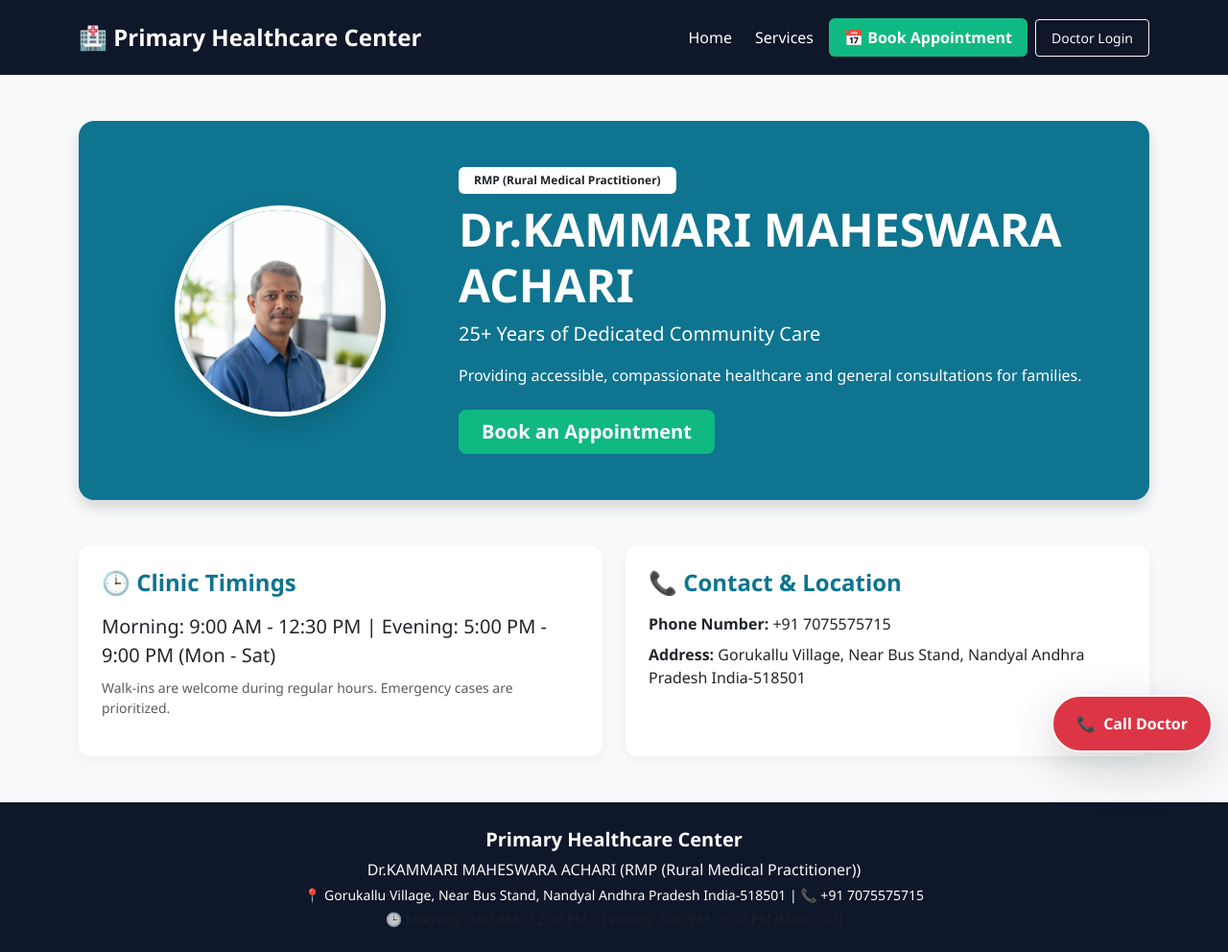
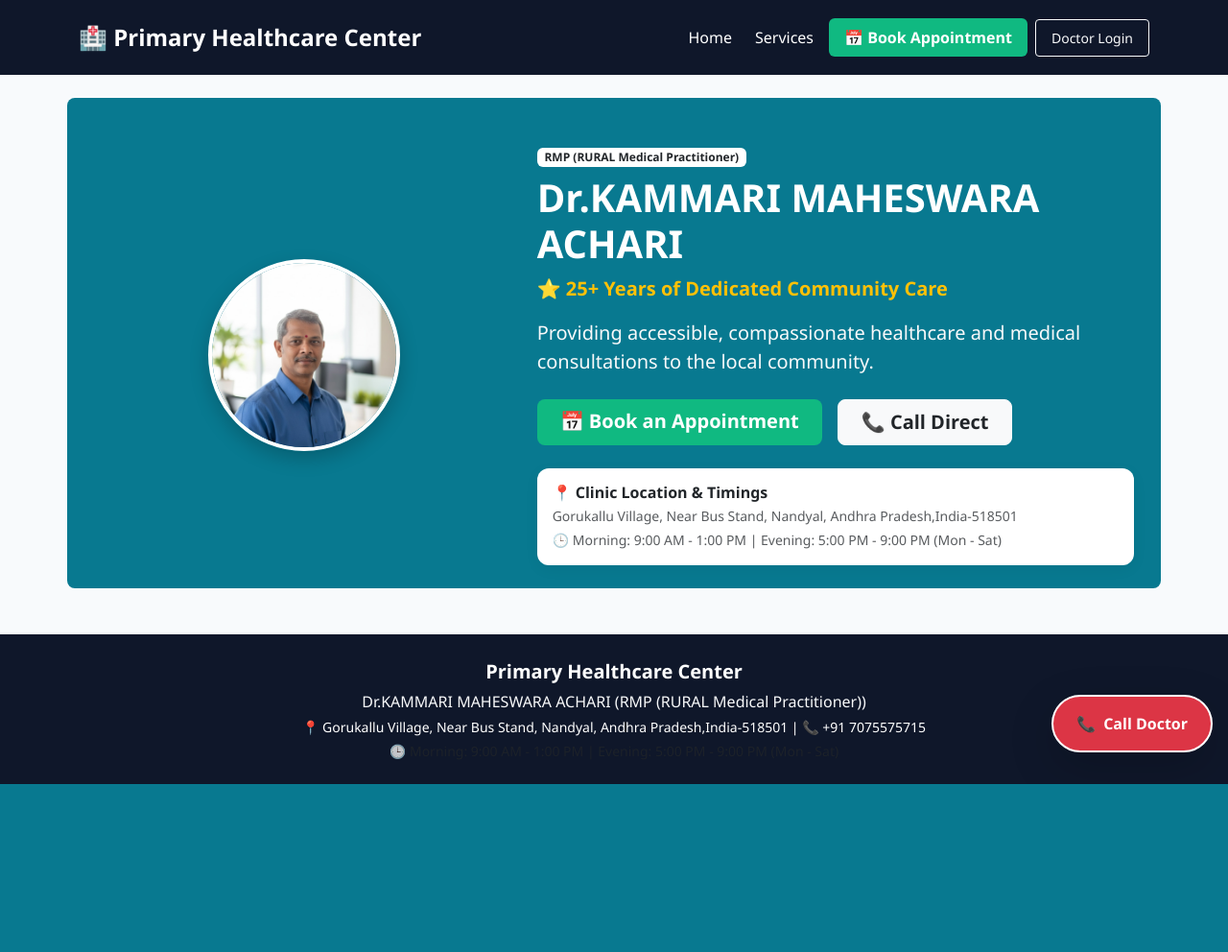
Before and after one commit to Kcharankuma/Doctor_Appointment, a Flask app: page / in a window 1280 px wide. Shown: the whole page at 96% size. After the commit the page ends 817 px from the top, so only its background shows below. Run offline with Flask 3, Linux system fonts and the light colour scheme.

Commit message:
Fix CSS formatting and base layout

```diff
--- a/app.py
+++ b/app.py
@@ -1,40 +1,56 @@
 import sqlite3
+import smtplib
+from email.mime.text import MIMEText
 from flask import Flask, render_template, request, redirect, url_for, flash, session
-import sqlite3
-from flask import Flask, render_template, request, redirect, url_for, flash, session
-from twilio.rest import Client  # <--- ADD THIS LINE
-
-# Twilio Configuration
-TWILIO_ACCOUNT_SID = 'your_account_sid_here'
-TWILIO_AUTH_TOKEN = 'your_auth_token_here'
-TWILIO_PHONE_NUMBER = '+1234567890'    # Your Twilio Virtual Number
-DOCTOR_PHONE_NUMBER = '+919876543210'  # Your Father's Mobile Number
-
-def send_doctor_sms(name, date, time_slot, phone):
-    try:
-        client = Client(TWILIO_ACCOUNT_SID, TWILIO_AUTH_TOKEN)
-        message_body = f"🏥 New Appointment!\nPatient: {name}\nPhone: {phone}\nDate: {date}\nSlot: {time_slot}"
-
-        client.messages.create(
-            body=message_body,
-            from_=TWILIO_PHONE_NUMBER,
-            to=DOCTOR_PHONE_NUMBER
-        )
-    except Exception as e:
-        print("Failed to send SMS:", e)
 
 app = Flask(__name__)
 app.secret_key = "rmp_clinic_secure_key"
 
+# Email Configuration
+SENDER_EMAIL = "charankumark816@gmail.com"  # Your sender Gmail address
+SENDER_PASSWORD = "dtnjsustgcsrehdf"     # Replace with your 16-character App Password from Google
+DOCTOR_EMAIL = "charankumark310@gmail.com"      # Replace with your father's Gmail address to receive alerts
+
 CLINIC_INFO = {
     "doctor_name": "Dr.KAMMARI MAHESWARA ACHARI",
-    "qualification": "RMP (Rural Medical Practitioner)",
+    "qualification": "RMP (RURAL Medical Practitioner)",
     "clinic_name": "Primary Healthcare Center",
     "experience": "25+ Years of Dedicated Community Care",
     "phone": "+91 7075575715",
-    "address": "Gorukallu Village, Near Bus Stand, Nandyal Andhra Pradesh India-518501",
-    "timings": "Morning: 9:00 AM - 12:30 PM | Evening: 5:00 PM - 9:00 PM (Mon - Sat)"
+    "address": "Gorukallu Village, Near Bus Stand, Nandyal, Andhra Pradesh,India-518501",
+    "timings": "Morning: 9:00 AM - 1:00 PM | Evening: 5:00 PM - 9:00 PM (Mon - Sat)"
 }
+
+def send_email_notification(name, phone, date, time_slot, reason):
+    try:
+        subject = f"🏥 New Appointment: {name}"
+        body = f"""
+        New Patient Appointment Booked!
+
+        Patient Name: {name}
+        Phone Number: {phone}
+        Date: {date}
+        Session: {time_slot}
+        Reason: {reason if reason else 'General Consultation'}
+        """
+
+        msg = MIMEText(body)
+        msg['Subject'] = subject
+        msg['From'] = SENDER_EMAIL
+        msg['To'] = DOCTOR_EMAIL
+
+        # Use TLS on Port 587 (More reliable than SSL 465)
+        server = smtplib.SMTP('smtp.gmail.com', 587)
+        server.ehlo()
+        server.starttls()
+        # Remove spaces from app password just in case
+        clean_password = SENDER_PASSWORD.replace(" ", "")
+        server.login(SENDER_EMAIL, clean_password)
+        server.sendmail(SENDER_EMAIL, DOCTOR_EMAIL, msg.as_string())
+        server.close()
+        print("Email notification sent successfully!")
+    except Exception as e:
+        print("Email notification failed with error:", e)
 
 # Database Initialization
 def init_db():
@@ -89,8 +105,8 @@ def book_appointment():
         conn.commit()
         conn.close()
 
-        # <--- ADD THIS LINE HERE TO TRIGGER SMS AUTOMATICALLY
-        send_doctor_sms(name, date, time_slot, phone)
+        # Send Free Instant Email Alert to Your Father's Phone
+        send_email_notification(name, phone, date, time_slot, reason)
 
         appointment_record = {
             "name": name,
@@ -110,7 +126,6 @@ def doctor_login():
         username = request.form.get('username')
         password = request.form.get('password')
 
-        # CHANGE YOUR CREDENTIALS HERE:
         if username == "Doctor" and password == "Charan@816":
             session['logged_in'] = True
             return redirect(url_for('doctor_dashboard'))
@@ -119,7 +134,7 @@ def doctor_login():
 
     return render_template('login.html', info=CLINIC_INFO)
 
-# Doctor Dashboard with Database Fetch
+# Doctor Dashboard
 @app.route('/dashboard')
 def doctor_dashboard():
     if not session.get('logged_in'):
@@ -137,7 +152,7 @@ def doctor_dashboard():
     ]
     return render_template('dashboard.html', info=CLINIC_INFO, appointments=appointments)
 
-# Complete or Delete Appointment
+# Complete / Delete Appointment
 @app.route('/appointment/delete/<int:app_id>')
 def delete_appointment(app_id):
     if not session.get('logged_in'):
@@ -149,7 +164,7 @@ def delete_appointment(app_id):
     conn.commit()
     conn.close()
 
-    flash("Appointment marked as completed/removed.", "success")
+    flash("Appointment marked as completed.", "success")
     return redirect(url_for('doctor_dashboard'))
 
 @app.route('/logout')
--- a/templates/base.html
+++ b/templates/base.html
@@ -4,12 +4,10 @@
     <meta charset="UTF-8">
     <meta name="viewport" content="width=device-width, initial-scale=1.0">
     <title>{{ info.clinic_name }}</title>
-        <link
-            href="https://cdn.jsdelivr.net/npm/bootstrap@5.3.0/dist/css/bootstrap.min.css"
-            rel="stylesheet">
+    <link href="https://cdn.jsdelivr.net/npm/bootstrap@5.3.0/dist/css/bootstrap.min.css" rel="stylesheet">
     <style>
         :root {
-            --primary-teal: #0e7490;
+            --primary-teal: #087990;
             --dark-navy: #0f172a;
             --accent-green: #10b981;
             --bg-soft: #f8fafc;
@@ -21,23 +19,8 @@
             font-family: 'Segoe UI', Tahoma, Geneva, Verdana, sans-serif;
         }
 
-        .bg-custom-teal {
-            background-color: var(--primary-teal) !important;
-        }
-
         .bg-custom-navy {
             background-color: var(--dark-navy) !important;
-        }
-
-        .btn-custom-teal {
-            background-color: var(--primary-teal);
-            color: white;
-            border: none;
-        }
-
-        .btn-custom-teal:hover {
-            background-color: #0891b2;
-            color: white;
         }
 
         .btn-custom-accent {
@@ -46,53 +29,41 @@
             border: none;
         }
 
-        .btn-custom-accent:hover {
-            background-color: #059669;
-            color: white;
-        }
-
-        .doctor-img {
-            width: 220px;
-            height: 220px;
-            object-fit: cover;
-            border-radius: 50%;
-            border: 5px solid white;
-            box-shadow: 0 10px 25px rgba(0,0,0,0.15);
-        }
-
         .card-custom {
             border: none;
             border-radius: 12px;
             box-shadow: 0 4px 15px rgba(0,0,0,0.05);
+        }
+
+        /* Doctor Profile Picture Sizing */
+        .doctor-img {
+            width: 200px !important;
+            height: 200px !important;
+            min-width: 200px !important;
+            min-height: 200px !important;
+            object-fit: cover;
+            border-radius: 50%;
+            border: 4px solid #ffffff;
+            box-shadow: 0 8px 20px rgba(0,0,0,0.2);
+            display: inline-block;
         }
     </style>
 </head>
 <body class="d-flex flex-column min-vh-100">
 
     <!-- Header Navigation -->
-        <!-- Header Navigation -->
-        <nav
-            class="navbar navbar-expand-lg navbar-dark bg-custom-navy sticky-top py-3">
+    <nav class="navbar navbar-expand-lg navbar-dark bg-custom-navy sticky-top py-3">
         <div class="container">
-                <a class="navbar-brand fw-bold fs-4 text-white" href="/">🏥 {{
-                    info.clinic_name }}</a>
-                <button class="navbar-toggler border-0" type="button"
-                    data-bs-toggle="collapse" data-bs-target="#navbarNav">
+            <a class="navbar-brand fw-bold fs-4 text-white" href="/">🏥 {{ info.clinic_name }}</a>
+            <button class="navbar-toggler border-0" type="button" data-bs-toggle="collapse" data-bs-target="#navbarNav">
                 <span class="navbar-toggler-icon"></span>
             </button>
             <div class="collapse navbar-collapse" id="navbarNav">
-                    <div
-                        class="navbar-nav ms-auto align-items-lg-center gap-2 pt-3 pt-lg-0">
-                        <a class="nav-link text-white text-center py-2"
-                            href="/">Home</a>
-                        <a class="nav-link text-white text-center py-2"
-                            href="/services">Services</a>
-                        <a
-                            class="btn btn-custom-accent fw-semibold text-center py-2 px-3 mt-2 mt-lg-0"
-                            href="/appointment">📅 Book Appointment</a>
-                        <a
-                            class="btn btn-outline-light btn-sm text-center py-2 px-3 mt-2 mt-lg-0"
-                            href="/login">Doctor Login</a>
+                <div class="navbar-nav ms-auto align-items-lg-center gap-2 pt-3 pt-lg-0">
+                    <a class="nav-link text-white text-center py-2" href="/">Home</a>
+                    <a class="nav-link text-white text-center py-2" href="/services">Services</a>
+                    <a class="btn btn-custom-accent fw-semibold text-center py-2 px-3 mt-2 mt-lg-0" href="/appointment">📅 Book Appointment</a>
+                    <a class="btn btn-outline-light btn-sm text-center py-2 px-3 mt-2 mt-lg-0" href="/login">Doctor Login</a>
                 </div>
             </div>
         </div>
@@ -107,21 +78,16 @@
     <footer class="bg-custom-navy text-white py-4 mt-auto">
         <div class="container text-center">
             <p class="mb-1 fw-bold fs-5">{{ info.clinic_name }}</p>
-                <p class="mb-1 text-light">{{ info.doctor_name }} ({{
-                    info.qualification }})</p>
-                <p class="mb-1 small">📍 {{ info.address }} | 📞 {{ info.phone
-                    }}</p>
+            <p class="mb-1 text-light">{{ info.doctor_name }} ({{ info.qualification }})</p>
+            <p class="mb-1 small">📍 {{ info.address }} | 📞 {{ info.phone }}</p>
             <p class="small text-muted mb-0">🕒 {{ info.timings }}</p>
         </div>
     </footer>
 
-        <script
-            src="https://cdn.jsdelivr.net/npm/bootstrap@5.3.0/dist/js/bootstrap.bundle.min.js"></script>
+    <script src="https://cdn.jsdelivr.net/npm/bootstrap@5.3.0/dist/js/bootstrap.bundle.min.js"></script>
 
-        <!-- Floating Emergency Call Button for Mobile -->
-        <a href="tel:{{ info.phone }}"
-            class="btn btn-danger position-fixed bottom-0 end-0 m-3 shadow-lg rounded-pill px-4 py-3 fw-bold d-flex align-items-center gap-2"
-            style="z-index: 1000; border: 2px solid white;">
+    <!-- Floating Emergency Call Button -->
+    <a href="tel:+917075575715" class="btn btn-danger position-fixed bottom-0 end-0 m-3 shadow-lg rounded-pill px-4 py-3 fw-bold d-flex align-items-center gap-2" style="z-index: 1000; border: 2px solid white;">
         📞 <span>Call Doctor</span>
     </a>
 </body>
--- a/templates/index.html
+++ b/templates/index.html
@@ -1,35 +1,25 @@
 {% extends 'base.html' %}
 
 {% block content %}
-<div class="p-5 mb-5 bg-custom-teal text-white rounded-4 shadow text-center position-relative overflow-hidden">
-    <div class="row align-items-center">
-        <div class="col-md-4 text-center mb-4 mb-md-0">
-            <!-- Father's Photo Reference -->
-            <img src="{{ url_for('static', filename='father_photo.jpg') }}" alt="Doctor Profile" class="doctor-img">
+<div class="row align-items-center py-4 g-4 rounded-3 p-3" style="background-color: #087990;">
+    <div class="col-md-5 text-center">
+        <img src="{{ url_for('static', filename='image/doctor.jpg') }}" alt="Doctor Photo" class="doctor-img img-fluid">
+    </div>
+    <div class="col-md-7 text-white">
+        <span class="badge bg-white text-dark fw-bold mb-2">{{ info.qualification }}</span>
+        <h1 class="fw-bold display-6 mb-2 text-white">{{ info.doctor_name }}</h1>
+        <p class="fw-bold fs-5 mb-3 text-warning">⭐ {{ info.experience }}</p>
+        <p class="lead mb-4 text-light">Providing accessible, compassionate healthcare and medical consultations to the local community.</p>
+
+        <div class="d-flex flex-wrap gap-3 mb-4">
+            <a href="/appointment" class="btn btn-custom-accent btn-lg px-4 py-2 fw-bold">📅 Book an Appointment</a>
+            <a href="tel:+917075575715" class="btn btn-light text-dark btn-lg px-4 py-2 fw-bold">📞 Call Direct</a>
         </div>
-        <div class="col-md-8 text-md-start text-center">
-            <span class="badge bg-white text-dark mb-2 px-3 py-2 uppercase fw-bold">{{ info.qualification }}</span>
-            <h1 class="display-5 fw-bold">{{ info.doctor_name }}</h1>
-            <p class="fs-5 opacity-90 mt-2">{{ info.experience }}</p>
-            <p class="mb-4">Providing accessible, compassionate healthcare and general consultations for families.</p>
-            <a href="/appointment" class="btn btn-custom-accent btn-lg px-4 fw-bold">Book an Appointment</a>
-        </div>
-    </div>
-</div>
 
-<div class="row g-4">
-    <div class="col-md-6">
-        <div class="card card-custom p-4 h-100">
-            <h4 class="text-custom-teal fw-bold mb-3" style="color: var(--primary-teal);">🕒 Clinic Timings</h4>
-            <p class="fs-5 mb-2">{{ info.timings }}</p>
-            <p class="text-muted small">Walk-ins are welcome during regular hours. Emergency cases are prioritized.</p>
-        </div>
-    </div>
-    <div class="col-md-6">
-        <div class="card card-custom p-4 h-100">
-            <h4 class="fw-bold mb-3" style="color: var(--primary-teal);">📞 Contact & Location</h4>
-            <p class="mb-2"><strong>Phone Number:</strong> {{ info.phone }}</p>
-            <p class="mb-0"><strong>Address:</strong> {{ info.address }}</p>
+        <div class="card card-custom p-3 bg-white text-dark">
+            <h6 class="fw-bold text-dark mb-1">📍 Clinic Location & Timings</h6>
+            <p class="small text-muted mb-1">{{ info.address }}</p>
+            <p class="small text-muted mb-0">🕒 {{ info.timings }}</p>
         </div>
     </div>
 </div>
```
Also changed, not shown: templates/login.html (+7 -17 lines), templates/success.html (+6 -60 lines), clinic.db, static/image/doctor.jpg (renamed from static/father_photo.jpg). Lines whose indentation alone changed are shown as unchanged.
